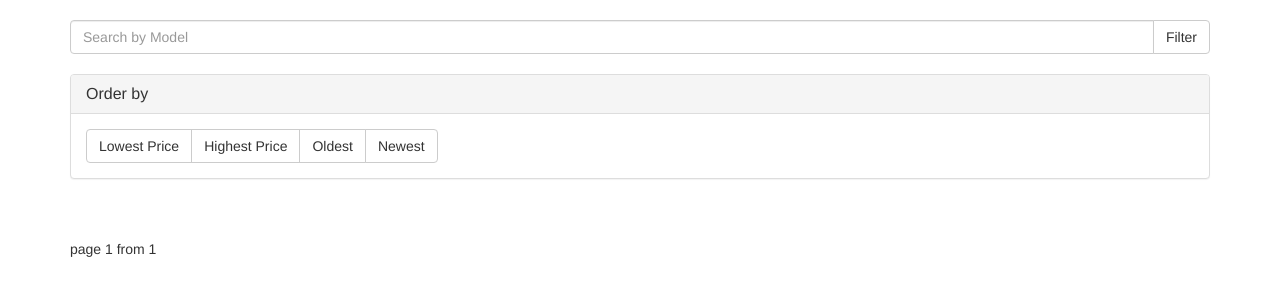
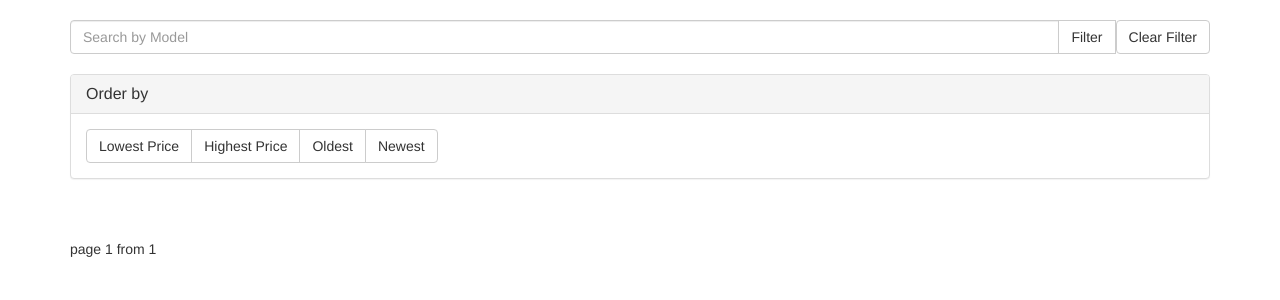
Before and after one commit to icaro089/vehicle-CRUD-with-Django, a Django app: page /vehicles/list/ in a window 1280 px wide. Shown: the part 52-352 px from the top of the page. Run offline with Django 3.2, Linux system fonts and the light colour scheme; data that the repository does not hold is empty; some libraries are stand-ins or nearby versions.

Commit message:
Implemented filter reset

```diff
--- a/vehicle_CRUD/app/templates/vehicle_list.html
+++ b/vehicle_CRUD/app/templates/vehicle_list.html
@@ -11,13 +11,17 @@ Vehicles List
     <form method="get">
         <div class="col-lg-12">
             <div class="input-group">
-                <input type="text" class="form-control" name="search" placeholder="{% if request.GET.search %}Filtering by: {{request.GET.search}}{% else %}Search by Model{% endif %}">
+                <input type="text" class="form-control" name="search"
+                       placeholder="{% if request.GET.search %}Filtering by: {{request.GET.search}}
+                       {% else %}Search by Model{% endif %}">
                 {% if request.GET.order %}
                     <input type="hidden" name="order" value="{{ request.GET.order }}">
                 {% endif %}
                 <span class="input-group-btn">
                     <button class="btn btn-default" type="submit">Filter</button>
-
+                    <a href="{% url 'vehicle_list' %}">
+                        <button class="btn btn-default" type="button">Clear Filter</button>
+                    </a>
                 </span>
             </div>
         </div>
--- a/vehicle_CRUD/app/views.py
+++ b/vehicle_CRUD/app/views.py
@@ -30,9 +30,10 @@ def vehicle_list(request, template_name='vehicle_list.html'):
     vehicles = {'list': vehicle, 'paginator': paginator, 'base_url': base_url}
     return render(request,template_name, vehicles)
 
+
 def do_paginate(data_list, page_number):
     ret_data_list = data_list
-    result_per_page = 1
+    result_per_page = 2
     paginator = Paginator(ret_data_list, result_per_page)
     try:
         ret_data_list = paginator.page(page_number)
```
